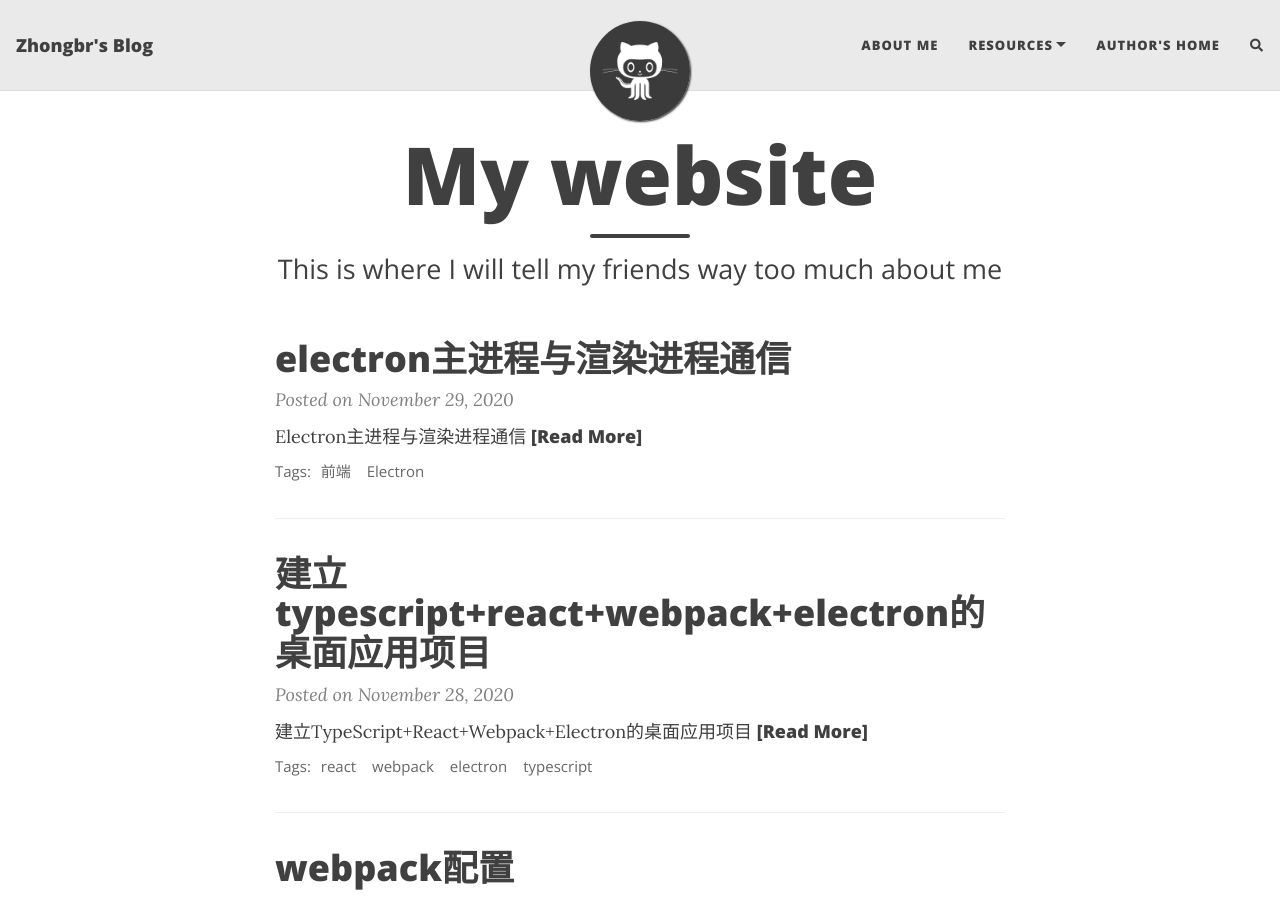
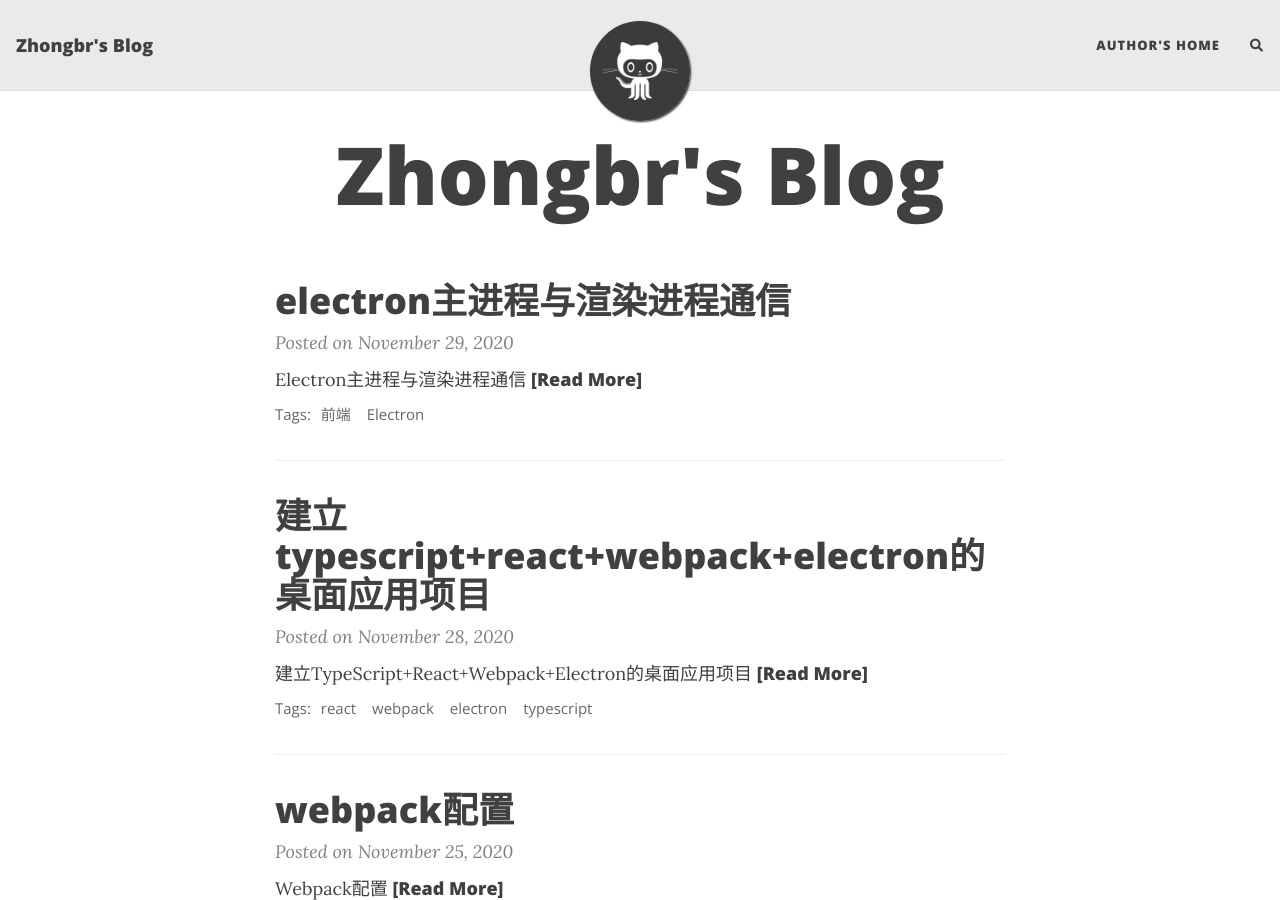
Before and after one commit to zhongbr/blogs, a Jekyll site: the page built from index.html, in a window 1280 px wide and 900 px high. Built offline with Jekyll 4.4.1, drawn with Linux system fonts in a browser that asks for light colours; nearby versions of some CDN libraries; the list of posts is cut into pages by our own code; comment, search, counter and statistics services are not loaded.

Commit message:
feat: 修改网站样式

```diff
--- a/_config.yml
+++ b/_config.yml
@@ -14,10 +14,10 @@ author: Zhongbr
 # --- List of links in the navigation bar --- #
 
 navbar-links:
-  About Me: "aboutme"
-  Resources:
-    - Beautiful Jekyll: "https://beautifuljekyll.com"
-    - Learn markdown: "https://www.markdowntutorial.com/"
+  # About Me: "aboutme"
+  # Resources:
+  #   - Beautiful Jekyll: "https://beautifuljekyll.com"
+  #   - Learn markdown: "https://www.markdowntutorial.com/"
   Author's home: "https://github.com/zhongbr"
 
 # --- Logo --- #
--- a/index.html
+++ b/index.html
@@ -1,5 +1,4 @@
 ---
 layout: home
-title: My website
-subtitle: This is where I will tell my friends way too much about me
+title: Zhongbr's Blog
 ---
```
